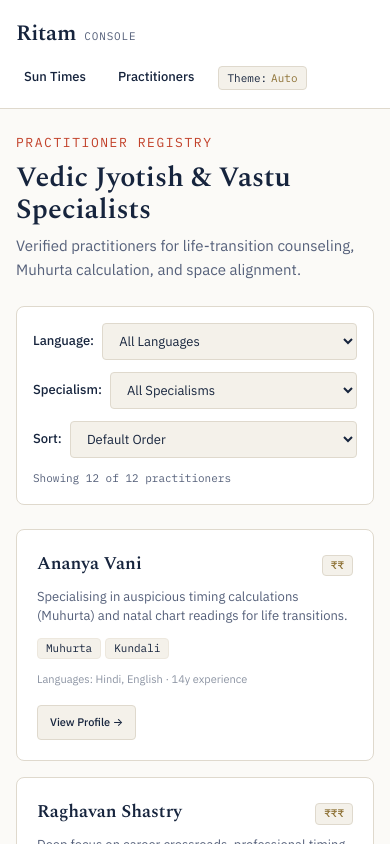
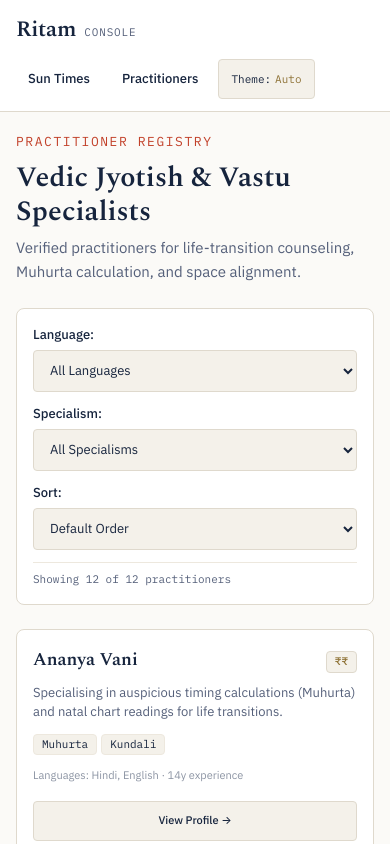
Before and after one commit to panjshubham/ritam_web_console, a Next.js app: page /practitioners in a window 390 px wide. Shown: the top 844 px of the page. Built offline with nearby package versions, Linux system fonts and the light colour scheme.

Commit message:
style(mobile): mobile-first 360px pass — touch targets, responsive dl grids, adaptive cards, and typography

```diff
--- a/app/components/ThemeToggle.jsx
+++ b/app/components/ThemeToggle.jsx
@@ -50,11 +50,12 @@ export function ThemeToggle() {
         color: 'var(--ink)',
         fontSize: 'var(--text-xs)',
         fontFamily: 'var(--mono)',
-        padding: 'var(--space-1) var(--space-2)',
+        padding: 'var(--space-2) var(--space-3)',
         borderRadius: 'var(--radius-sm)',
         display: 'inline-flex',
         alignItems: 'center',
         gap: 'var(--space-1)',
+        minHeight: '40px',
       }}
     >
       <span>Theme:</span>
--- a/app/globals.css
+++ b/app/globals.css
@@ -112,7 +112,14 @@
   box-sizing: border-box;
 }
 
-html, body {
+html {
+  margin: 0;
+  padding: 0;
+  min-width: 360px;
+  overflow-x: hidden;
+}
+
+body {
   margin: 0;
   padding: 0;
   background-color: var(--bg);
@@ -121,6 +128,7 @@ html, body {
   font-size: var(--text-base);
   line-height: 1.6;
   min-width: 360px;
+  overflow-x: hidden;
   -webkit-font-smoothing: antialiased;
 }
 
@@ -128,8 +136,14 @@ html, body {
 .page-container {
   max-width: 1100px;
   margin: 0 auto;
+  padding: var(--space-5) var(--space-4);
+  width: 100%;
+}
+
+@media (min-width: 600px) {
+  .page-container {
     padding: var(--space-6) var(--space-4);
-  width: 100%;
+  }
 }
 
 /* ── Mobile-first responsive helpers ── */
@@ -137,17 +151,60 @@ html, body {
 /* Page heading shrinks on small screens */
 .page-heading {
   font-family: var(--display);
-  font-size: var(--text-3xl);
+  font-size: var(--text-2xl);
   font-weight: 600;
   margin: 0 0 var(--space-2);
   color: var(--ink);
+  line-height: 1.2;
+}
+
+@media (min-width: 600px) {
+  .page-heading {
+    font-size: var(--text-3xl);
     line-height: 1.15;
   }
+}
 
-@media (max-width: 480px) {
-  .page-heading {
-    font-size: var(--text-2xl);
+/* Header & Navigation */
+.site-header-inner {
+  display: flex;
+  flex-direction: column;
+  gap: var(--space-3);
+  padding-top: 0;
+  padding-bottom: 0;
 }
+
+@media (min-width: 520px) {
+  .site-header-inner {
+    flex-direction: row;
+    flex-wrap: wrap;
+    justify-content: space-between;
+    align-items: center;
+  }
+}
+
+.site-nav {
+  display: flex;
+  gap: var(--space-2);
+  align-items: center;
+  flex-wrap: wrap;
+}
+
+.nav-link {
+  color: var(--ink);
+  font-size: var(--text-sm);
+  font-weight: 500;
+  text-decoration: none;
+  padding: var(--space-2) var(--space-3);
+  border-radius: var(--radius-sm);
+  display: inline-flex;
+  align-items: center;
+  min-height: 40px;
+}
+
+.nav-link:hover {
+  background-color: var(--surface-2);
+  text-decoration: none;
 }
 
 /* Filter toolbar: vertical stack on mobile, row on wider screens */
@@ -157,7 +214,7 @@ html, body {
   gap: var(--space-3);
 }
 
-@media (min-width: 600px) {
+@media (min-width: 680px) {
   .filter-toolbar {
     flex-direction: row;
     flex-wrap: wrap;
@@ -169,20 +226,58 @@ html, body {
 /* Each label+select pair */
 .filter-group {
   display: flex;
+  flex-direction: column;
+  gap: var(--space-1);
+  width: 100%;
+}
+
+@media (min-width: 680px) {
+  .filter-group {
+    flex-direction: row;
     align-items: center;
     gap: var(--space-2);
-  min-width: 0;
+    width: auto;
+  }
 }
 
 .filter-group label {
   white-space: nowrap;
   flex-shrink: 0;
+  font-size: var(--text-sm);
+  font-weight: 500;
+  color: var(--ink);
 }
 
 .filter-group select {
-  flex: 1;
-  min-width: 0;
   width: 100%;
+  min-height: 42px;
+  padding: var(--space-2) var(--space-3);
+  background-color: var(--surface-2);
+  border: 1px solid var(--line);
+  border-radius: var(--radius-sm);
+  color: var(--ink);
+  font-family: var(--body);
+  font-size: 16px; /* 16px prevents iOS Safari auto-zoom on mobile */
+}
+
+@media (min-width: 680px) {
+  .filter-group select {
+    width: auto;
+    min-width: 150px;
+    font-size: var(--text-sm);
+  }
+}
+
+/* Filter toolbar bottom row: count + clear */
+.filter-toolbar-meta {
+  display: flex;
+  align-items: center;
+  justify-content: space-between;
+  gap: var(--space-3);
+  flex-wrap: wrap;
+  margin-top: var(--space-3);
+  padding-top: var(--space-2);
+  border-top: 1px solid var(--line-soft);
 }
 
 /* Practitioner card grid: single column on mobile */
@@ -198,48 +293,175 @@ html, body {
   }
 }
 
-/* Sun-times card grid: 2-col on mobile (2×min 160px), 4-col on desktop */
+/* Responsive card containers */
+.responsive-card {
+  background-color: var(--surface);
+  border: 1px solid var(--line);
+  border-radius: var(--radius-md);
+  padding: var(--space-4);
+  display: flex;
+  flex-direction: column;
+  justify-content: space-between;
+  height: 100%;
+}
+
+@media (min-width: 600px) {
+  .responsive-card {
+    padding: var(--space-5);
+  }
+}
+
+/* Sun-times card grid: single column below 380px, 2-col on mid-mobile, 4-col on desktop */
 .sun-grid {
   display: grid;
+  grid-template-columns: 1fr;
+  gap: var(--space-3);
+}
+
+@media (min-width: 440px) {
+  .sun-grid {
     grid-template-columns: repeat(2, 1fr);
     gap: var(--space-4);
   }
+}
 
-@media (min-width: 640px) {
+@media (min-width: 768px) {
   .sun-grid {
     grid-template-columns: repeat(auto-fit, minmax(220px, 1fr));
   }
 }
 
-/* City select stretches full width on mobile */
+.sun-card {
+  background-color: var(--surface);
+  border: 1px solid var(--line);
+  border-radius: var(--radius-md);
+  padding: var(--space-4);
+}
+
+@media (min-width: 600px) {
+  .sun-card {
+    padding: var(--space-5);
+  }
+}
+
+.sun-value {
+  font-family: var(--display);
+  font-size: var(--text-xl);
+  font-weight: 600;
+  color: var(--ink);
+  margin-bottom: var(--space-1);
+}
+
+@media (min-width: 440px) {
+  .sun-value {
+    font-size: var(--text-2xl);
+  }
+}
+
+/* City select stretches cleanly on mobile */
 .city-picker-row {
   display: flex;
-  flex-wrap: wrap;
+  flex-direction: column;
+  gap: var(--space-2);
+}
+
+@media (min-width: 540px) {
+  .city-picker-row {
+    flex-direction: row;
     align-items: center;
     gap: var(--space-3);
   }
+}
 
 .city-picker-row select {
-  flex: 1;
-  min-width: 140px;
+  width: 100%;
+  min-height: 42px;
+  font-size: 16px;
+  padding: var(--space-2) var(--space-3);
+  background-color: var(--surface-2);
+  border: 1px solid var(--line);
+  border-radius: var(--radius-sm);
+  color: var(--ink);
+  font-family: var(--body);
 }
 
-/* Nav header row on very narrow screens */
-.site-nav {
-  display: flex;
-  gap: var(--space-3);
-  align-items: center;
-  flex-wrap: wrap;
+@media (min-width: 540px) {
+  .city-picker-row select {
+    width: auto;
+    min-width: 200px;
+    font-size: var(--text-sm);
+  }
 }
 
-/* Filter toolbar bottom row: count + clear */
-.filter-toolbar-meta {
-  display: flex;
+/* Detail page responsive layouts */
+.detail-card {
+  background-color: var(--surface);
+  border: 1px solid var(--line);
+  border-radius: var(--radius-md);
+  padding: var(--space-5) var(--space-4);
+  max-width: 800px;
+}
+
+@media (min-width: 600px) {
+  .detail-card {
+    padding: var(--space-8) var(--space-6);
+  }
+}
+
+.detail-dl {
+  display: grid;
+  grid-template-columns: 1fr;
+  gap: var(--space-2);
+  margin: 0;
+  font-size: var(--text-sm);
+}
+
+@media (min-width: 560px) {
+  .detail-dl {
+    grid-template-columns: minmax(140px, 190px) 1fr;
+    gap: var(--space-3);
+  }
+}
+
+.detail-dl dt {
+  font-weight: 600;
+  color: var(--ink-soft);
+  margin-top: var(--space-2);
+}
+
+@media (min-width: 560px) {
+  .detail-dl dt {
+    margin-top: 0;
+  }
+}
+
+.detail-dl dd {
+  margin: 0;
+  color: var(--ink);
+}
+
+/* Primary mobile tap buttons */
+.mobile-action-button {
+  display: inline-flex;
   align-items: center;
-  justify-content: space-between;
-  gap: var(--space-3);
-  flex-wrap: wrap;
-  margin-top: var(--space-3);
+  justify-content: center;
+  gap: var(--space-1);
+  background-color: var(--surface-2);
+  border: 1px solid var(--line);
+  color: var(--ink);
+  padding: var(--space-2) var(--space-3);
+  font-size: var(--text-xs);
+  font-weight: 500;
+  border-radius: var(--radius-sm);
+  text-decoration: none;
+  min-height: 40px;
+  width: 100%;
+}
+
+@media (min-width: 480px) {
+  .mobile-action-button {
+    width: auto;
+  }
 }
 
 /* Accessibility focus styles */
--- a/app/layout.jsx
+++ b/app/layout.jsx
@@ -24,22 +24,11 @@ export default function RootLayout({ children }) {
           style={{
             borderBottom: '1px solid var(--line)',
             backgroundColor: 'var(--surface)',
-            padding: 'var(--space-4) 0',
+            padding: 'var(--space-3) 0',
           }}
         >
-          <div
-            className="page-container"
-            style={{
-              paddingTop: 0,
-              paddingBottom: 0,
-              display: 'flex',
-              flexWrap: 'wrap',
-              justifyContent: 'space-between',
-              alignItems: 'center',
-              gap: 'var(--space-3)',
-            }}
-          >
-            <div>
+          <div className="page-container site-header-inner">
+            <div style={{ display: 'flex', alignItems: 'center', justifyContent: 'space-between' }}>
               <Link
                 href="/"
                 style={{
@@ -74,38 +63,11 @@ export default function RootLayout({ children }) {
               </Link>
             </div>
 
-            <nav
-              aria-label="Main navigation"
-              style={{
-                display: 'flex',
-                gap: 'var(--space-4)',
-                alignItems: 'center',
-              }}
-            >
-              <Link
-                href="/"
-                style={{
-                  color: 'var(--ink)',
-                  fontSize: 'var(--text-sm)',
-                  fontWeight: 500,
-                  textDecoration: 'none',
-                  padding: 'var(--space-1) var(--space-2)',
-                  borderRadius: 'var(--radius-sm)',
-                }}
-              >
+            <nav aria-label="Main navigation" className="site-nav">
+              <Link href="/" className="nav-link">
                 Sun Times
               </Link>
-              <Link
-                href="/practitioners"
-                style={{
-                  color: 'var(--ink)',
-                  fontSize: 'var(--text-sm)',
-                  fontWeight: 500,
-                  textDecoration: 'none',
-                  padding: 'var(--space-1) var(--space-2)',
-                  borderRadius: 'var(--radius-sm)',
-                }}
-              >
+              <Link href="/practitioners" className="nav-link">
                 Practitioners
               </Link>
               <ThemeToggle />
@@ -124,11 +86,11 @@ export default function RootLayout({ children }) {
             color: 'var(--ink-soft)',
             padding: 'var(--space-6) 0',
             marginTop: 'var(--space-10)',
-            fontSize: 'var(--text-xs)',
+            fontSize: 'var(--text-sm)',
           }}
         >
           <div className="page-container" style={{ paddingTop: 0, paddingBottom: 0 }}>
-            <p style={{ margin: 0 }}>
+            <p style={{ margin: 0, lineHeight: 1.5 }}>
               Ritam Temporal Systems · Observational Ephemeris & Panchanga Console · All measurements computed for local coordinates.
             </p>
           </div>
--- a/app/practitioners/page.jsx
+++ b/app/practitioners/page.jsx
@@ -435,25 +435,14 @@ export default function PractitionersDirectoryPage() {
           >
             {displayedPractitioners.map((prac) => (
               <li key={prac.id}>
-                <article
-                  className="interactive-card"
-                  style={{
-                    backgroundColor: 'var(--surface)',
-                    border: '1px solid var(--line)',
-                    borderRadius: 'var(--radius-md)',
-                    padding: 'var(--space-5)',
-                    display: 'flex',
-                    flexDirection: 'column',
-                    justifyContent: 'space-between',
-                    height: '100%',
-                  }}
-                >
+                <article className="responsive-card interactive-card">
                   <div>
                     <div
                       style={{
                         display: 'flex',
                         justifyContent: 'space-between',
                         alignItems: 'baseline',
+                        gap: 'var(--space-2)',
                         marginBottom: 'var(--space-2)',
                       }}
                     >
@@ -478,6 +467,7 @@ export default function PractitionersDirectoryPage() {
                           border: '1px solid var(--line)',
                           padding: '1px var(--space-2)',
                           borderRadius: 'var(--radius-sm)',
+                          flexShrink: 0,
                         }}
                       >
                         {prac.priceBand}
@@ -526,20 +516,7 @@ export default function PractitionersDirectoryPage() {
                   <div>
                     <Link
                       href={`/practitioners/${prac.id}`}
-                      style={{
-                        display: 'inline-flex',
-                        alignItems: 'center',
-                        gap: 'var(--space-1)',
-                        backgroundColor: 'var(--surface-2)',
-                        border: '1px solid var(--line)',
-                        color: 'var(--ink)',
-                        padding: 'var(--space-2) var(--space-3)',
-                        fontSize: 'var(--text-xs)',
-                        fontWeight: 500,
-                        borderRadius: 'var(--radius-sm)',
-                        textDecoration: 'none',
-                        transition: 'border-color 0.15s ease, background-color 0.15s ease',
-                      }}
+                      className="mobile-action-button"
                     >
                       View Profile →
                     </Link>
```
Also changed, not shown: app/page.jsx (+10 -62 lines), app/practitioners/[id]/page.jsx (+14 -44 lines). Lines whose indentation alone changed are shown as unchanged.
